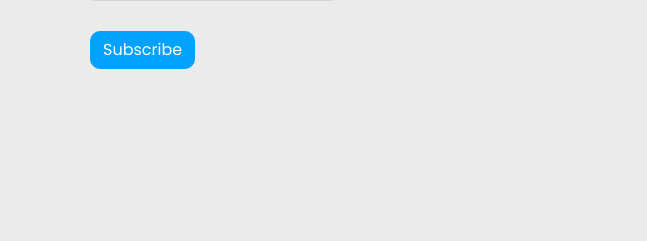
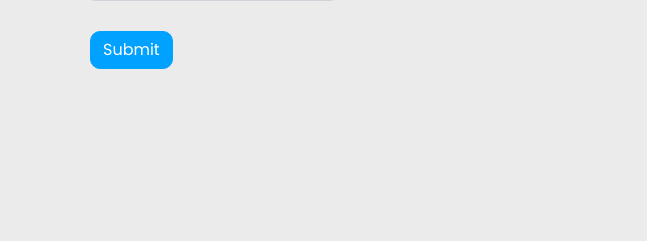
Before and after one commit to Abhinvt/re, a plain HTML site: page index.html in a window 1280 px wide. Shown: the part 3775-4016 px from the top of the page, 0-647 px from the left. Drawn offline with nearby package versions, Linux system fonts and the light colour scheme.

Commit message:
Update index.html

```diff
--- a/index.html
+++ b/index.html
@@ -470,7 +470,7 @@
 	<input type="text" name="Phone" class="form-control memail" placeholder="Phone" id="phone" required>
 	<input type="email" name="Email" class="form-control memail" placeholder="Email" id="email" required>
 	<textarea class="form-control memail" rows="4" placeholder="Message" id="message" required></textarea>
-	<button class="btn btn_get btn_get_two" type="submit" onclick="eReply()">Subscribe</button>
+	<button class="btn btn_get btn_get_two" type="submit" onclick="eReply()">Submit</button>
 	<p class="mchimp-errmessage" style="display: none;"></p>
 	<p class="mchimp-sucmessage" style="display: none;"></p>
 	</form>
```
